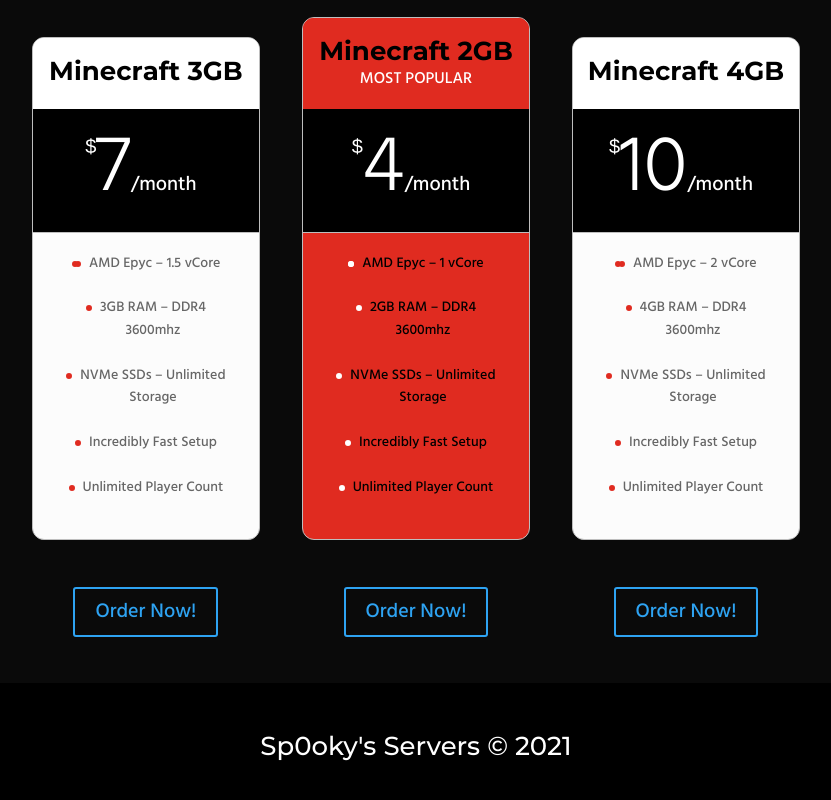
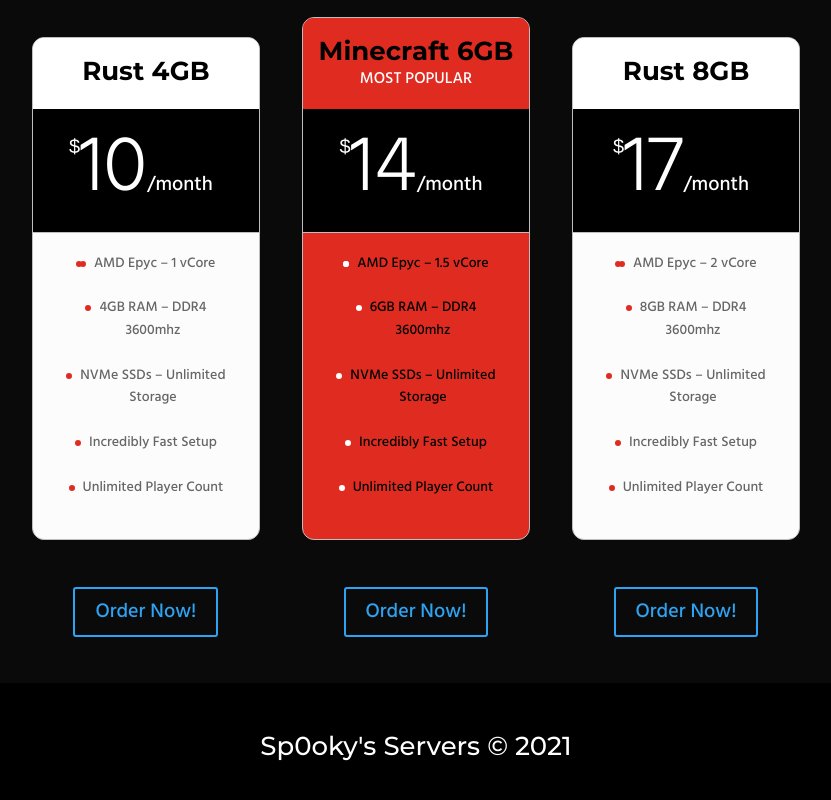
Before and after one commit to sp0oky16/sp0okyservers, a plain HTML site: page rust.html in a window 1280 px wide. Shown: the part 100-900 px from the top of the page, without its empty margins (224-1055 px from the left). Drawn offline with Linux system fonts and the light colour scheme; files whose address does not match are found by name; a web font is replaced by a local one.

Commit message:
Update rust.html

```diff
--- a/rust.html
+++ b/rust.html
@@ -149,14 +149,14 @@
 
 
 				<div class="et_pb_pricing_heading">
-					<h1 class="et_pb_pricing_title">Minecraft 3GB</h1>
+					<h1 class="et_pb_pricing_title">Rust 4GB</h1>
 
 				</div> <!-- .et_pb_pricing_heading -->
 				<div class="et_pb_pricing_content_top">
-					<span class="et_pb_et_price"><span class="et_pb_dollar_sign">$</span><span class="et_pb_sum">7</span><span class="et_pb_frequency"><span class="et_pb_frequency_slash">/</span>month</span></span>
+					<span class="et_pb_et_price"><span class="et_pb_dollar_sign">$</span><span class="et_pb_sum">10</span><span class="et_pb_frequency"><span class="et_pb_frequency_slash">/</span>month</span></span>
 				</div> <!-- .et_pb_pricing_content_top -->
 				<div class="et_pb_pricing_content">
-					<ul class="et_pb_pricing"><li><span> <span style="font-size: 14px;">AMD Epyc &#8211; 1.5 vCore</span></span></li><li><span>3GB RAM &#8211; DDR4 3600mhz</span></li><li><span>NVMe SSDs &#8211; Unlimited Storage</span></li><li><span>Incredibly Fast Setup</span></li><li><span>Unlimited Player Count</span></li></ul>
+					<ul class="et_pb_pricing"><li><span> <span style="font-size: 14px;">AMD Epyc &#8211; 1 vCore</span></span></li><li><span>4GB RAM &#8211; DDR4 3600mhz</span></li><li><span>NVMe SSDs &#8211; Unlimited Storage</span></li><li><span>Incredibly Fast Setup</span></li><li><span>Unlimited Player Count</span></li></ul>
 				</div> <!-- .et_pb_pricing_content -->
 
 			</div>
@@ -173,14 +173,14 @@
 
 
 				<div class="et_pb_pricing_heading">
-					<h1 class="et_pb_pricing_title">Minecraft 2GB</h1>
+					<h1 class="et_pb_pricing_title">Minecraft 6GB</h1>
 					<span class="et_pb_best_value">MOST POPULAR</span>
 				</div> <!-- .et_pb_pricing_heading -->
 				<div class="et_pb_pricing_content_top">
-					<span class="et_pb_et_price"><span class="et_pb_dollar_sign">$</span><span class="et_pb_sum">4</span><span class="et_pb_frequency"><span class="et_pb_frequency_slash">/</span>month</span></span>
+					<span class="et_pb_et_price"><span class="et_pb_dollar_sign">$</span><span class="et_pb_sum">14</span><span class="et_pb_frequency"><span class="et_pb_frequency_slash">/</span>month</span></span>
 				</div> <!-- .et_pb_pricing_content_top -->
 				<div class="et_pb_pricing_content">
-					<ul class="et_pb_pricing"><li><span><span style="font-size: 14px;">AMD Epyc &#8211; 1 vCore</span></span></li><li><span>2GB RAM &#8211; DDR4 3600mhz</span></li><li><span>NVMe SSDs &#8211; Unlimited Storage</span></li><li><span>Incredibly Fast Setup</span></li><li><span>Unlimited Player Count</span></li></ul>
+					<ul class="et_pb_pricing"><li><span><span style="font-size: 14px;">AMD Epyc &#8211; 1.5 vCore</span></span></li><li><span>6GB RAM &#8211; DDR4 3600mhz</span></li><li><span>NVMe SSDs &#8211; Unlimited Storage</span></li><li><span>Incredibly Fast Setup</span></li><li><span>Unlimited Player Count</span></li></ul>
 				</div> <!-- .et_pb_pricing_content -->
 
 			</div>
@@ -197,14 +197,14 @@
 
 
 				<div class="et_pb_pricing_heading">
-					<h1 class="et_pb_pricing_title">Minecraft 4GB</h1>
+					<h1 class="et_pb_pricing_title">Rust 8GB</h1>
 
 				</div> <!-- .et_pb_pricing_heading -->
 				<div class="et_pb_pricing_content_top">
-					<span class="et_pb_et_price"><span class="et_pb_dollar_sign">$</span><span class="et_pb_sum">10</span><span class="et_pb_frequency"><span class="et_pb_frequency_slash">/</span>month</span></span>
+					<span class="et_pb_et_price"><span class="et_pb_dollar_sign">$</span><span class="et_pb_sum">17</span><span class="et_pb_frequency"><span class="et_pb_frequency_slash">/</span>month</span></span>
 				</div> <!-- .et_pb_pricing_content_top -->
 				<div class="et_pb_pricing_content">
-					<ul class="et_pb_pricing"><li><span> <span style="font-size: 14px;">AMD Epyc &#8211; 2 vCore</span></span></li><li><span>4GB RAM &#8211; DDR4 3600mhz</span></li><li><span>NVMe SSDs &#8211; Unlimited Storage</span></li><li><span>Incredibly Fast Setup</span></li><li><span>Unlimited Player Count</span></li></ul>
+					<ul class="et_pb_pricing"><li><span> <span style="font-size: 14px;">AMD Epyc &#8211; 2 vCore</span></span></li><li><span>8GB RAM &#8211; DDR4 3600mhz</span></li><li><span>NVMe SSDs &#8211; Unlimited Storage</span></li><li><span>Incredibly Fast Setup</span></li><li><span>Unlimited Player Count</span></li></ul>
 				</div> <!-- .et_pb_pricing_content -->
 
 			</div>
```
